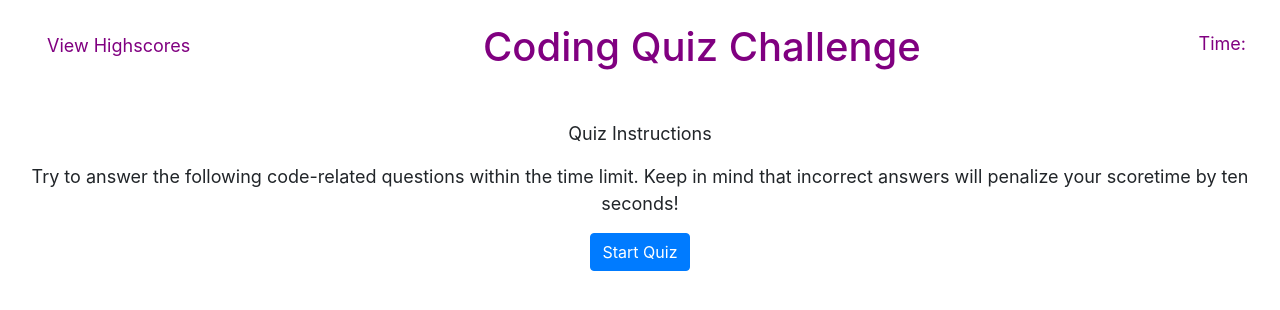
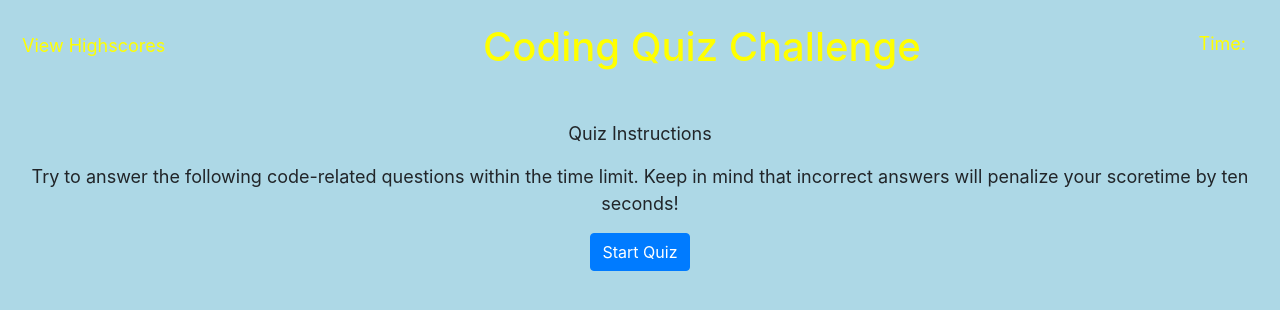
Before and after one commit to tbell-woG/code-quiz, a plain HTML site: page index.html in a window 1280 px wide. Drawn offline with nearby package versions, Linux system fonts and the light colour scheme.

Commit message:
Updated CSS properties

```diff
--- a/script.js
+++ b/script.js
@@ -229,7 +229,7 @@ function showAnswers(cur) {
       questrow.setAttribute("style", "background-color: red");
     } else {
       if (test) { console.log("color test true"); }
-      questrow.setAttribute("style", "background-color: green");
+      questrow.setAttribute("style", "background-color: yellow");
     }
   }
   // pause so user can see results
--- a/style.css
+++ b/style.css
@@ -1,16 +1,25 @@
 header {
-    color: purple;
+    color: yellow;
     font-size: 18px;
     text-align: left;
     margin-top: -10px;
+    margin-left: -25px;
     padding: 2%;
 }
 
+h1 {
+  color: yellow;
+  font-size: 18px;
+  text-align: center;
+  margin-left: -25px;
+}
+
 table {
-    color: purple;
+    color: yellow;
     font-size: 18px;
     text-align: right;
     margin-top: -15px;
+    margin-left: -50px;
     padding: 2%;
 }
 
@@ -19,3 +28,7 @@ section {
   padding-top: 60px;
   text-align: center;
 }
+
+.nav-link:hover {
+  color: #666;
+}
```
Also changed, not shown: index.html (+2 -2 lines).
